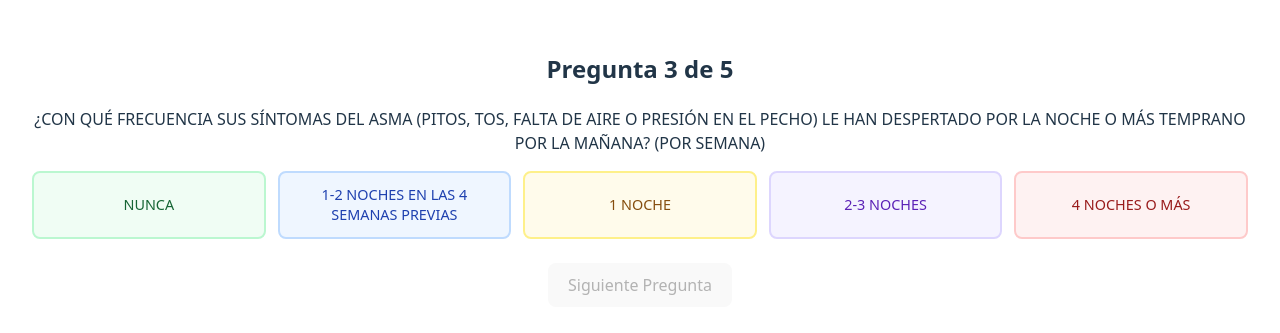
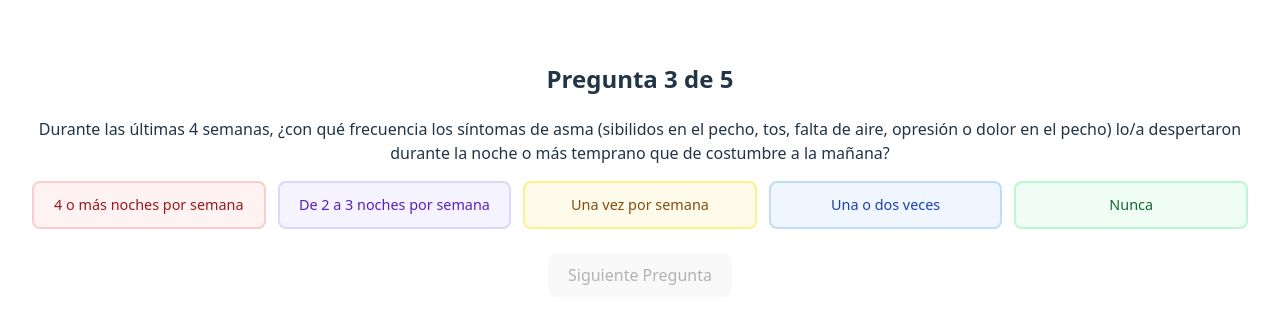
Before and after one commit to imelone/asmaz, a React (Vite) app: page /question/3 in a window 1280 px wide. Shown: the part 231-564 px from the top of the page. Built offline with nearby package versions, Linux system fonts and the light colour scheme.

Commit message:
general fixes

```diff
--- a/src/components/SplashScreen.tsx
+++ b/src/components/SplashScreen.tsx
@@ -1,6 +1,6 @@
 import React, { useEffect, useState } from 'react';
 import { motion } from 'framer-motion';
-import lungIcon from '../assets/lung.png';
+import logo from '../assets/logo.png';
 
 interface SplashScreenProps {
   onComplete: () => void;
@@ -32,20 +32,12 @@ const SplashScreen: React.FC<SplashScreenProps> = ({ onComplete }) => {
         className="w-15 h-15"
       >
         <img
-          src={lungIcon}
-          alt="Lung Icon"
+          src={logo}
+          alt="Logo"
           className="w-15 h-15 mb-4"
           sizes='10px'
         />
       </motion.div>
-      <motion.h1
-        className="text-2xl font-bold text-blue-600 mt-4"
-        initial={{ y: 20, opacity: 0 }}
-        animate={{ y: 0, opacity: 1 }}
-        transition={{ duration: 0.5, delay: 0.4 }}
-      >
-        AsmaZ
-      </motion.h1>
       <motion.p
         className="text-gray-600 mt-2"
         initial={{ y: 20, opacity: 0 }}
--- a/src/screens/DashboardScreen.tsx
+++ b/src/screens/DashboardScreen.tsx
@@ -1,6 +1,7 @@
 import React, { useState, useEffect } from 'react';
 import { useNavigate } from 'react-router-dom';
 import styled from 'styled-components';
+import logo from '../assets/logo.png';
 
 const Container = styled.div`
   background-color: white;
@@ -122,7 +123,9 @@ const DashboardScreen: React.FC = () => {
   return (
     <div className="bg-gray-100 min-h-screen p-4">
       <div className="max-w-4xl mx-auto">
-        <h1 className="text-3xl font-bold text-center mb-2">AsmaZ</h1>
+        <div className="flex justify-center mb-2">
+          <img src={logo} alt="AsmaZ Logo" style={{ width: '120px', height: 'auto' }} />
+        </div>
         <h2 className="text-xl text-center text-gray-600 mb-8">Controla tu asma</h2>
 
         <Container>
--- a/src/screens/QuestionScreen.tsx
+++ b/src/screens/QuestionScreen.tsx
@@ -11,53 +11,53 @@ interface QuestionScreenProps {
 
 const questions = [
   {
-    question: "¿CUÁNTO TIEMPO LE HA IMPEDIDO SU ASMA HACER TODO LO QUE QUERÍA EN EL TRABAJO O EN LA CASA?",
+    question: "Durante las últimas 4 semanas, ¿con qué frecuencia su asma le impidió realizar sus tareas habituales en el trabajo, los estudios o el hogar?",
     options: [
-      { text: "NUNCA", color: 'green' as ColorVariant, points: 5 },
-      { text: "UN POCO", color: 'blue' as ColorVariant, points: 4 },
-      { text: "ALGO DE TIEMPO", color: 'yellow' as ColorVariant, points: 3 },
-      { text: "LA MAYORÍA DEL TIEMPO", color: 'purple' as ColorVariant, points: 2 },
-      { text: "SIEMPRE", color: 'red' as ColorVariant, points: 1 }
+      { text: "Siempre", color: 'red' as ColorVariant, points: 1 },
+      { text: "Casi siempre", color: 'purple' as ColorVariant, points: 2 },
+      { text: "Algunas veces", color: 'yellow' as ColorVariant, points: 3 },
+      { text: "Pocas veces", color: 'blue' as ColorVariant, points: 4 },
+      { text: "Nunca", color: 'green' as ColorVariant, points: 5 }
     ]
   },
   {
-    question: "¿CON QUÉ FRECUENCIA LE HA FALTADO AIRE?",
+    question: "Durante las últimas 4 semanas, ¿con qué frecuencia sintió falta de aire?",
     options: [
-      { text: "NUNCA", color: 'green' as ColorVariant, points: 5 },
-      { text: "1-2 VECES POR SEMANA", color: 'blue' as ColorVariant, points: 4 },
-      { text: "DE 3-6 VECES POR SEMANA", color: 'yellow' as ColorVariant, points: 3 },
-      { text: "1 VEZ AL DÍA", color: 'purple' as ColorVariant, points: 2 },
-      { text: "MÁS DE 1 VEZ AL DÍA", color: 'red' as ColorVariant, points: 1 }
+      { text: "Más de una vez por día", color: 'red' as ColorVariant, points: 1 },
+      { text: "Una vez por día", color: 'purple' as ColorVariant, points: 2 },
+      { text: "De 3 a 6 veces por semana", color: 'yellow' as ColorVariant, points: 3 },
+      { text: "Una o dos veces por semana", color: 'blue' as ColorVariant, points: 4 },
+      { text: "Nunca", color: 'green' as ColorVariant, points: 5 }
     ]
   },
   {
-    question: "¿CON QUÉ FRECUENCIA SUS SÍNTOMAS DEL ASMA (PITOS, TOS, FALTA DE AIRE O PRESIÓN EN EL PECHO) LE HAN DESPERTADO POR LA NOCHE O MÁS TEMPRANO POR LA MAÑANA? (POR SEMANA)",
+    question: "Durante las últimas 4 semanas, ¿con qué frecuencia los síntomas de asma (sibilidos en el pecho, tos, falta de aire, opresión o dolor en el pecho) lo/a despertaron durante la noche o más temprano que de costumbre a la mañana?",
     options: [
-      { text: "NUNCA", color: 'green' as ColorVariant, points: 5 },
-      { text: "1-2 NOCHES EN LAS 4 SEMANAS PREVIAS", color: 'blue' as ColorVariant, points: 4 },
-      { text: "1 NOCHE", color: 'yellow' as ColorVariant, points: 3 },
-      { text: "2-3 NOCHES", color: 'purple' as ColorVariant, points: 2 },
-      { text: "4 NOCHES O MÁS", color: 'red' as ColorVariant, points: 1 }
+      { text: "4 o más noches por semana", color: 'red' as ColorVariant, points: 1 },
+      { text: "De 2 a 3 noches por semana", color: 'purple' as ColorVariant, points: 2 },
+      { text: "Una vez por semana", color: 'yellow' as ColorVariant, points: 3 },
+      { text: "Una o dos veces", color: 'blue' as ColorVariant, points: 4 },
+      { text: "Nunca", color: 'green' as ColorVariant, points: 5 }
     ]
   },
   {
-    question: "¿CON QUÉ FRECUENCIA HA UTILIZADO EL INHALADOR DE RESCATE?",
+    question: "Durante las últimas 4 semanas, ¿con qué frecuencia usó su inhalador o nebulizador con medicación de rescate, tal como salbutamol?",
     options: [
-      { text: "NUNCA", color: 'green' as ColorVariant, points: 5 },
-      { text: "1 VEZ O MENOS POR SEMANA", color: 'blue' as ColorVariant, points: 4 },
-      { text: "2 O 3 VECES POR SEMANA", color: 'yellow' as ColorVariant, points: 3 },
-      { text: "1 O 2 VECES AL DÍA", color: 'purple' as ColorVariant, points: 2 },
-      { text: "3 O MÁS VECES", color: 'red' as ColorVariant, points: 1 }
+      { text: "3 o más veces por día", color: 'red' as ColorVariant, points: 1 },
+      { text: "1 ó 2 veces por día", color: 'purple' as ColorVariant, points: 2 },
+      { text: "2 ó 3 veces por semana", color: 'yellow' as ColorVariant, points: 3 },
+      { text: "Una vez por semana o menos", color: 'blue' as ColorVariant, points: 4 },
+      { text: "Nunca", color: 'green' as ColorVariant, points: 5 }
     ]
   },
   {
-    question: "¿CÓMO DIRÍA QUE HA ESTADO CONTROLADA SU ASMA DURANTE LAS 4 ÚLTIMAS SEMANAS?",
+    question: "¿Cómo calificaría el control de su asma durante las últimas 4 semanas?",
     options: [
-      { text: "CONTROLADA", color: 'green' as ColorVariant, points: 5 },
-      { text: "BIEN CONTROLADA", color: 'blue' as ColorVariant, points: 4 },
-      { text: "ALGO CONTROLADA", color: 'yellow' as ColorVariant, points: 3 },
-      { text: "MAL CONTROLADA", color: 'purple' as ColorVariant, points: 2 },
-      { text: "DESCONTROLADA", color: 'red' as ColorVariant, points: 1 }
+      { text: "Para nada controlada", color: 'red' as ColorVariant, points: 1 },
+      { text: "Mal controlada", color: 'purple' as ColorVariant, points: 2 },
+      { text: "Algo controlada", color: 'yellow' as ColorVariant, points: 3 },
+      { text: "Bien controlada", color: 'blue' as ColorVariant, points: 4 },
+      { text: "Totalmente controlada", color: 'green' as ColorVariant, points: 5 }
     ]
   }
 ];
--- a/src/screens/RegistrationScreen.tsx
+++ b/src/screens/RegistrationScreen.tsx
@@ -1,14 +1,17 @@
 import React, { useState } from 'react';
 import { useNavigate } from 'react-router-dom';
 import styled from 'styled-components';
+import logo from '../assets/logo.png';
 
 const Container = styled.div`
   background-color: white;
-  padding: 2rem;
+  padding: 1rem;
   border-radius: 0.5rem;
   box-shadow: 0 2px 4px rgba(0, 0, 0, 0.1);
-  max-width: 400px;
-  margin: 2rem auto;
+  width: 100%;
+  max-width: 700px;
+  margin: 0.5rem auto;
+  box-sizing: border-box;
 `;
 
 const Title = styled.h1`
@@ -21,6 +24,7 @@ const Title = styled.h1`
 
 const FormGroup = styled.div`
   margin-bottom: 1.5rem;
+  width: 100%;
 `;
 
 const Label = styled.label`
@@ -38,6 +42,8 @@ const Input = styled.input`
   border-radius: 0.375rem;
   font-size: 1rem;
   transition: border-color 0.2s;
+  text-align: left;
+  box-sizing: border-box;
 
   &:focus {
     outline: none;
@@ -58,6 +64,7 @@ const Button = styled.button`
   cursor: pointer;
   transition: background-color 0.2s;
   margin-top: 1rem;
+  box-sizing: border-box;
 
   &:hover {
     background-color: #2563eb;
@@ -135,9 +142,11 @@ const RegistrationScreen: React.FC = () => {
   };
 
   return (
-    <div className="bg-gray-100 min-h-screen p-4">
-      <div className="max-w-4xl mx-auto">
-        <h1 className="text-3xl font-bold text-center mb-2">AsmaZ</h1>
+    <div className="min-h-screen bg-gray-100 p-2 flex items-center justify-center">
+      <div className="w-full">
+        <div className="flex justify-center mb-2">
+          <img src={logo} alt="AsmaZ Logo" style={{ width: '120px', height: 'auto' }} />
+        </div>
         <h2 className="text-xl text-center text-gray-600 mb-8">Controla tu asma</h2>
 
         <Container>
```
Also changed, not shown: src/screens/DoseTrackingScreen.tsx (+45 -28 lines), src/assets/logo.png (added).
